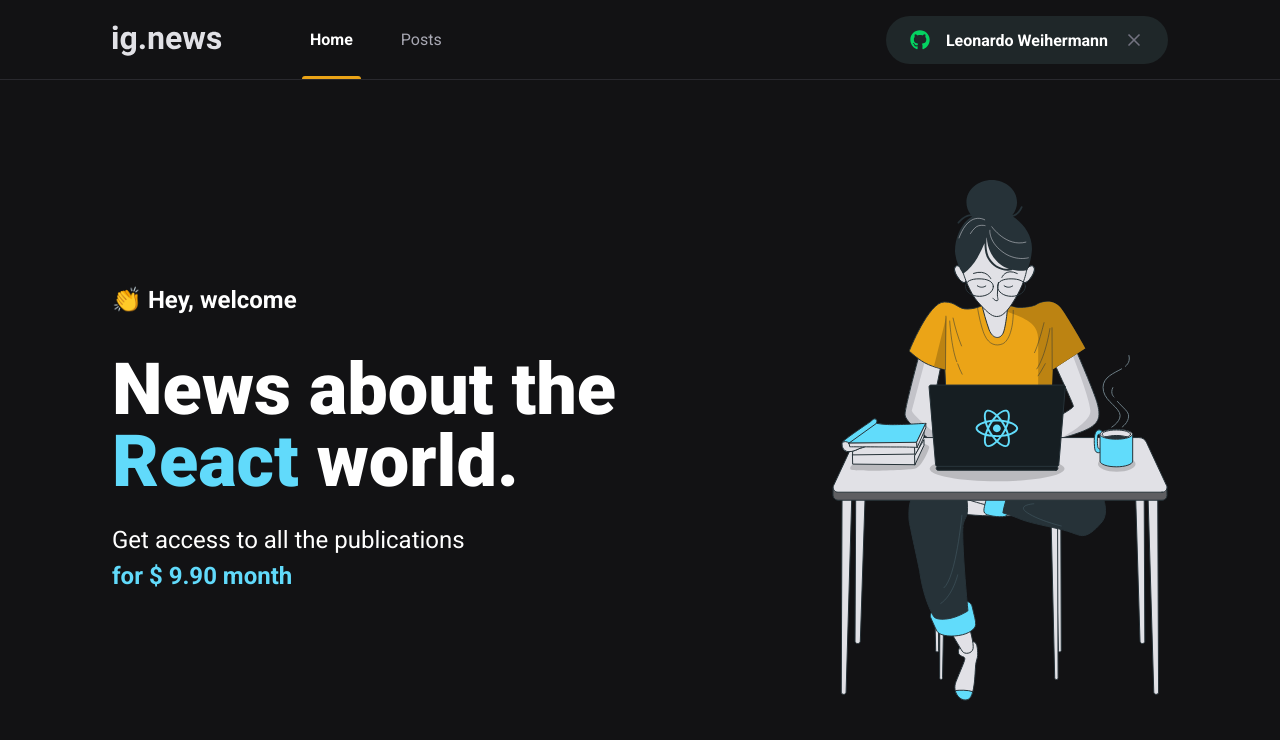
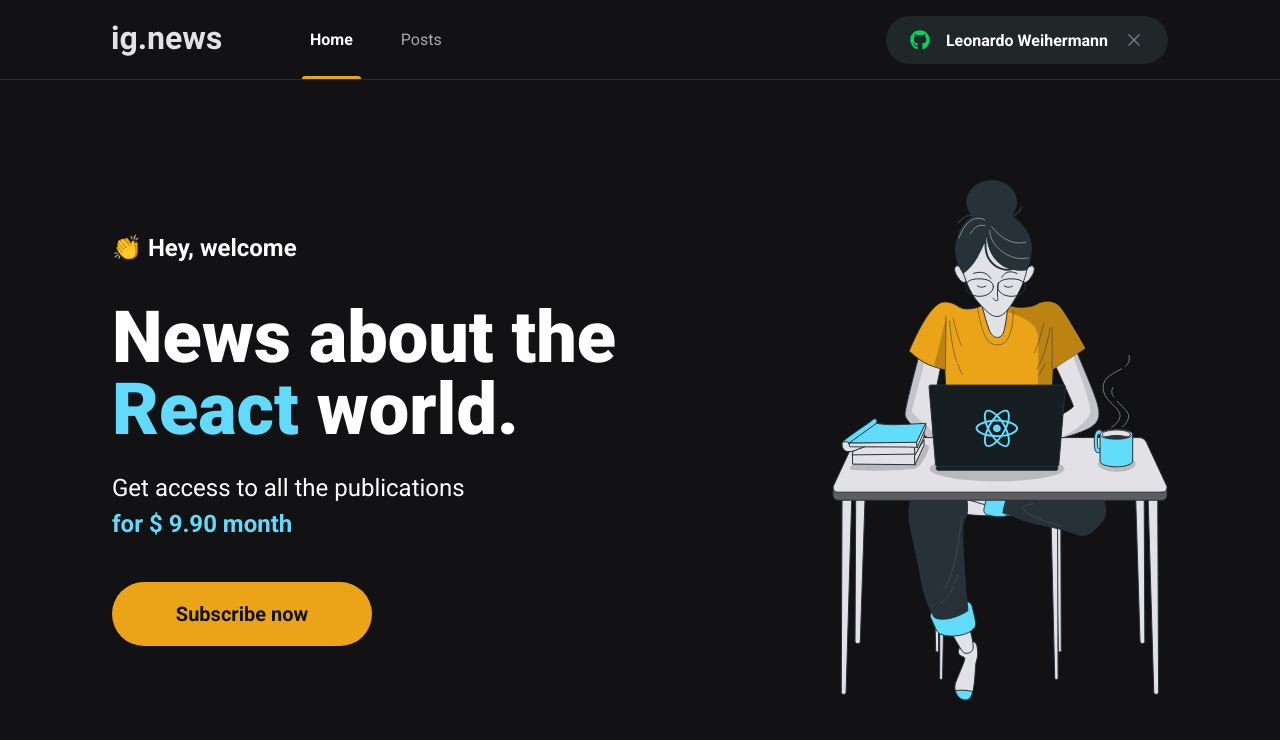
Before and after one commit to leoweihermann/ignews, a Next.js app: page / in a window 1280 px wide. Shown: the top 740 px of the page. Built offline with nearby package versions, Linux system fonts and the light colour scheme.

Commit message:
feat: subscribe button

```diff
--- /dev/null
+++ b/src/components/SubscribeButton/index.tsx
@@ -0,0 +1,9 @@
+import styles from "./styles.module.scss";
+
+export function SubscribeButton() {
+  return (
+    <button type="button" className={styles.subscribeButton}>
+      Subscribe now
+    </button>
+  );
+}
--- /dev/null
+++ b/src/components/SubscribeButton/styles.module.scss
@@ -0,0 +1,21 @@
+.subscribeButton {
+  width: 260px;
+  height: 4rem;
+  border: 0;
+  border-radius: 2rem;
+  background: var(--yellow-500);
+  color: var(--gray-900);
+
+  font-size: 1.25rem;
+  font-weight: bold;
+
+  display: flex;
+  align-items: center;
+  justify-content: center;
+
+  transition: filter 0.2;
+
+  &:hover {
+    filter: brightness(0.8);
+  }
+}
--- a/src/pages/home.module.scss
+++ b/src/pages/home.module.scss
@@ -39,4 +39,8 @@
       font-weight: bold;
     }
   }
+
+  button {
+    margin-top: 2.5rem;
+  }
 }
--- a/src/pages/index.tsx
+++ b/src/pages/index.tsx
@@ -1,4 +1,5 @@
 import Head from "next/head";
+import { SubscribeButton } from "../components/SubscribeButton";
 
 import styles from "./home.module.scss";
 
@@ -18,6 +19,8 @@ export default function Home() {
             Get access to all the publications <br />
             <span>for $ 9.90 month</span>
           </p>
+
+          <SubscribeButton />
         </section>
 
         <img src="/images/avatar.svg" alt="Girl coding" />
```
